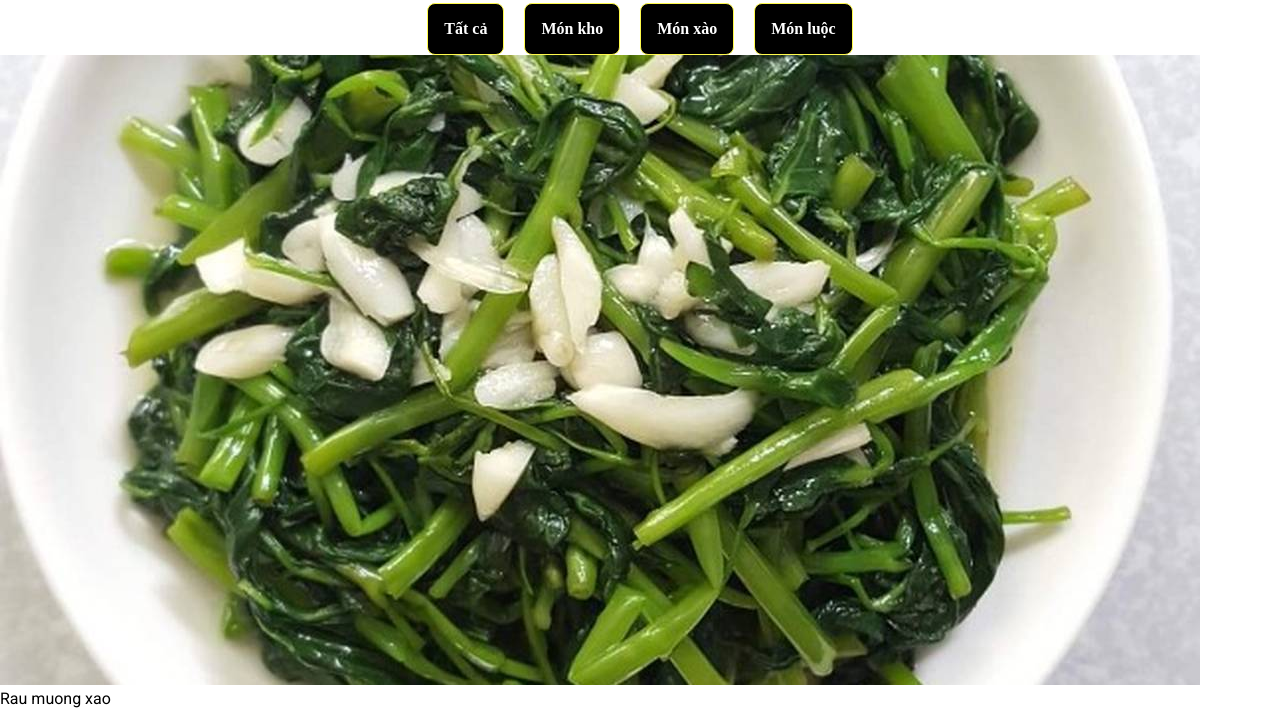
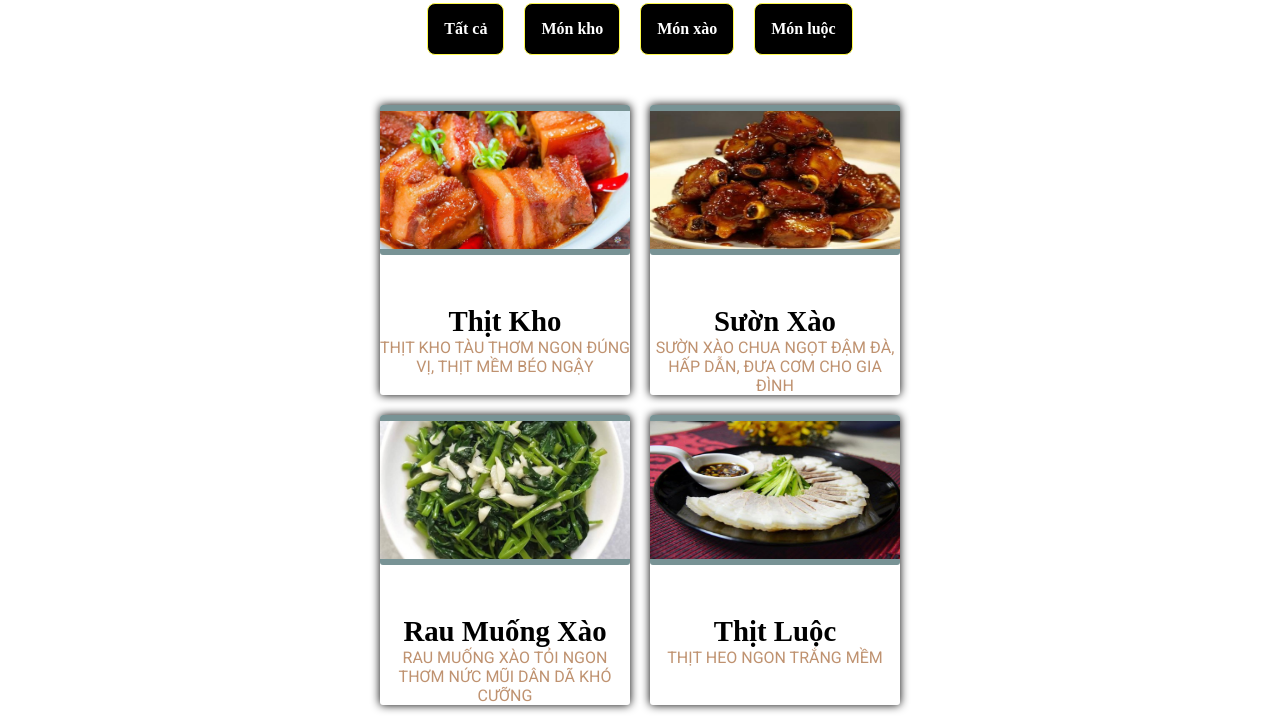
Before and after one commit to nguyenpatz/CookingRecipe, a plain HTML site: page index.html in a window 1280 px wide. Shown: the part 80-800 px from the top of the page. Drawn offline with Linux system fonts and the light colour scheme; a web font is replaced by a local one.

Commit message:
update food in menu

```diff
--- a/app/app.js
+++ b/app/app.js
@@ -15,6 +15,7 @@ const data_recipe = [{
     noidung: "Đang cập nhật",
     loai: "kho",
     tenloai: "Món kho",
+    src: "./images/foods/thitkho.jpg",
     nguyenlieu: ["Thịt ba chỉ hay thịt chân giò 500 gr",
         "Trứng vịt luộc 5 quả",
         "Nước dừa 400 ml",
@@ -31,6 +32,7 @@ const data_recipe = [{
     noidung: "Đang cập nhật",
     loai: "xao",
     tenloai: "Món xào",
+    src: "./images/foods/suonxao.jpg",
     nguyenlieu: [
         " Sườn heo non 500 gr",
         "Ớt chuông 3 trái",
@@ -53,6 +55,7 @@ const data_recipe = [{
     noidung: "Đang cập nhật",
     loai: "xao",
     tenloai: "Món xào",
+    src: "./images/foods/raumuongxao.jpg",
     nguyenlieu: [
         "Rau muống 500 gr",
         "Tỏi 2 củ",
@@ -68,6 +71,7 @@ const data_recipe = [{
     noidung: "Đang cập nhật",
     loai: "luoc",
     tenloai: "Món luộc",
+    src: "./images/foods/thitluoc.jpg",
     nguyenlieu: [
         "Thịt nạc",
         "Thịt mỡ",
@@ -80,11 +84,19 @@ const data_recipe = [{
 // display Menu with object
 //container button
 const buttonContainter = document.querySelector(".button__container");
+const foodContainer = document.querySelector(".section__center");
+
 window.addEventListener("DOMContentLoaded", function() {
 
+    displayFood(data_recipe);
+    displayButton(data_recipe);
+
+});
+
+function displayButton(data) {
     // chỉ lấy mỗi loai để hiển thị tên lên màn hình thôi
     const initialValue = ["Tất cả"];
-    const nameButtons = data_recipe.reduce(function(prev, next) {
+    const nameButtons = data.reduce(function(prev, next) {
         if(!prev.includes(next.tenloai)) {
             prev.push(next.tenloai);
         }
@@ -101,5 +113,18 @@ window.addEventListener("DOMContentLoaded", function() {
     buttonContainter.innerHTML = filter_button;
     // sau khi có được tên loai thì bắt đầu thực hiện sự kiện
     // khi click vào 1 loại sẽ chỉ hiển thị món ăn có liên quan tới loại đó
+}
 
-});
+function displayFood(data) {
+    const showFood = data.map(function(element) {
+        return `<div class="grid__item">
+                <img class="grid__image" src="${element.src}" alt="${element.ten}">
+                <div>
+                    <p class="food__name">${element.ten}</p>
+                    <p class="food__title">${element.tieude}</p>
+                </div>
+            </div>`;
+    }).join("");
+
+    foodContainer.innerHTML = showFood;
+}
--- a/index.html
+++ b/index.html
@@ -75,13 +75,34 @@
         <!-- show food -->
         <div class="section__center">
             <!-- food is here -->
-            <div>
-                <img src="./images/foods/raumuongxao.jpg" alt="">
+            <!-- <div class="grid__item">
+                <img class="grid__image" src="./images/foods/raumuongxao.jpg" alt="">
+                <div>
+                    <p class="food__name">Rau muống xào</p>
+                    <p class="food__title">mon an sieu ngon</p>
+                </div>
+            </div>
+            <div class="grid__item">
+                <img class="grid__image" src="./images/foods/raumuongxao.jpg" alt="">
                 <div>
                     <p>Rau muong xao</p>
-                    <title>mon an sieu ngon</title>
+                    <p>mon an sieu ngon</p>
                 </div>
             </div>
+            <div class="grid__item">
+                <img class="grid__image" src="./images/foods/raumuongxao.jpg" alt="">
+                <div>
+                    <p>Rau muong xao</p>
+                    <p>mon an sieu ngon</p>
+                </div>
+            </div>
+            <div class="grid__item">
+                <img class="grid__image" src="./images/foods/raumuongxao.jpg" alt="">
+                <div>
+                    <p>Rau muong xao</p>
+                    <p>mon an sieu ngon</p>
+                </div>
+            </div> -->
         </div>
         <!-- end show food -->
     </div>
--- a/style/main.css
+++ b/style/main.css
@@ -6,7 +6,12 @@
     --btn__background2:#ACB992;
     --clr__black: #000;
     --clr__white : #fff;
+    --clr__border1: #E5E3C9;
+    --clr__border2: #B4CFB0;
+    --clr__border3: #789395;
     --border__hover: #BB6464;
+    --clr__text1: #E3B7A0;
+    --clr__text2: #BF9270;
 }
 *{
     padding: 0;
@@ -109,6 +114,48 @@
     background: var(--btn__background2);
 }
 
+/* grid menu */
+.section__center {
+    display: grid;
+    grid-template-columns: repeat(2,250px);
+    justify-content: center;
+    gap: 20px;
+    margin-top: 50px;
+}
+
+.grid__item {
+    display: grid;
+    grid-template-columns: auto;
+    grid-template-rows: 200px auto auto;
+    border-radius: 3px;
+    box-shadow: 0px 0px 10px #000;
+    justify-items: center;
+    text-align: center;
+}
+
+.grid__item img {
+    width: 100%;
+    height: 150px;
+    border-radius: 3px;
+    border-top: 0.4rem solid var(--clr__border3);
+    border-bottom: 0.4rem solid var(--clr__border3);
+}
+
+.grid__item .food__name {
+    font-family: "Mea Culpa";
+    font-weight: 700;
+    text-transform: capitalize;
+    font-size: 1.8rem;
+    color: var(--clr__black);
+}
+
+.grid__item .food__title {
+    font-size: 1rem;
+    font-weight: 400;
+    text-transform: uppercase;
+    color: var(--clr__text2);
+}
+
 
 @media screen and (min-width: 901px){
     .header__mobile {
@@ -145,7 +192,6 @@
     .menu__mobile {
         display: flex;
         flex-direction: column-reverse;
-        /* min-width: 100vw; */
     }
     .menu__mobile a {
         width: 100%;
@@ -173,4 +219,8 @@
         border: none;
         width: 100%;
     }
+
+    .section__center {
+        grid-template-columns: 1fr;
+    }
   }
```
